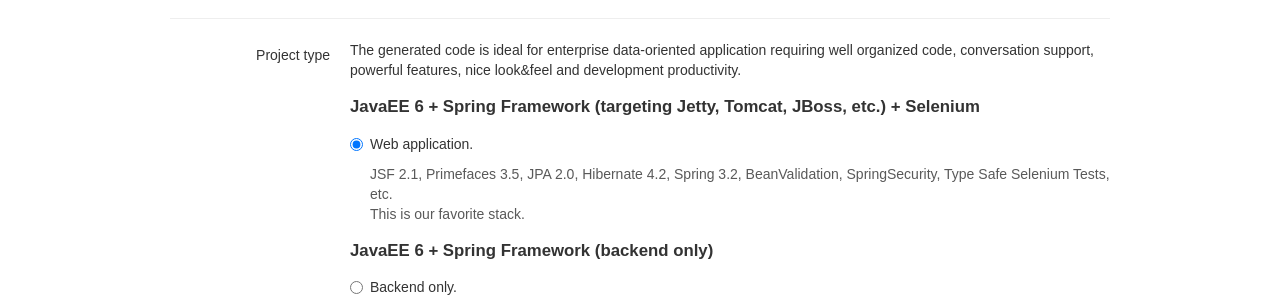
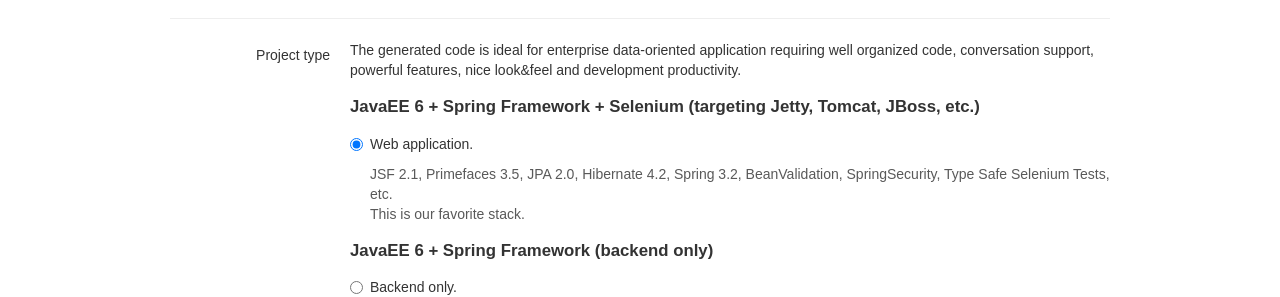
Before and after one commit to springfuse/springfuse.github.com, a Jekyll site: the page built from index.md, in a window 1280 px wide and 900 px high, scrolled down 892 px. Shown: the part 163-460 px from the top of the window. Built offline with Jekyll 4.4.1, drawn with Linux system fonts in a browser that asks for light colours; Markdown is read by kramdown in place of the engine named in the settings; comment, search, counter and statistics services are not loaded.

Commit message:
cosmetic

```diff
--- a/index.md
+++ b/index.md
@@ -133,7 +133,7 @@ __Requirements__
     <div class="controls">
       The generated code is ideal for enterprise data-oriented application requiring well organized code, conversation support, powerful features, nice look&amp;feel and development productivity.
 
-      <h4>JavaEE 6 + Spring Framework (targeting Jetty, Tomcat, JBoss, etc.) + Selenium</h4>
+      <h4>JavaEE 6 + Spring Framework + Selenium (targeting Jetty, Tomcat, JBoss, etc.)</h4>
       <label class="radio">
 		<input type="radio" name="frontEnd" id="jsf2Spring" value="jsf2Spring" class="updateCommand" checked="checked"/>Web application.
 			<span class="help-block">
```
